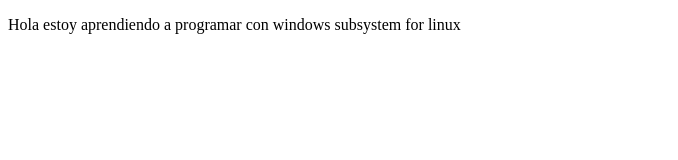
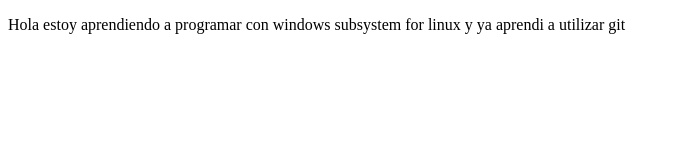
Before and after one commit to SebastianPortilla/proyectoDemoCursoPrework, a plain HTML site: page index.html in a window 1280 px wide. Shown: the whole page, without its empty margins (0-678 px from the left). Drawn offline with Linux system fonts and the light colour scheme.

Commit message:
se agrego cambios

```diff
--- a/index.html
+++ b/index.html
@@ -8,7 +8,7 @@
 <body>
     <p>
         Hola estoy aprendiendo a programar con
-        windows subsystem for linux
+        windows subsystem for linux y ya aprendi a utilizar git
     </p>
 </body>
 </html>
```
